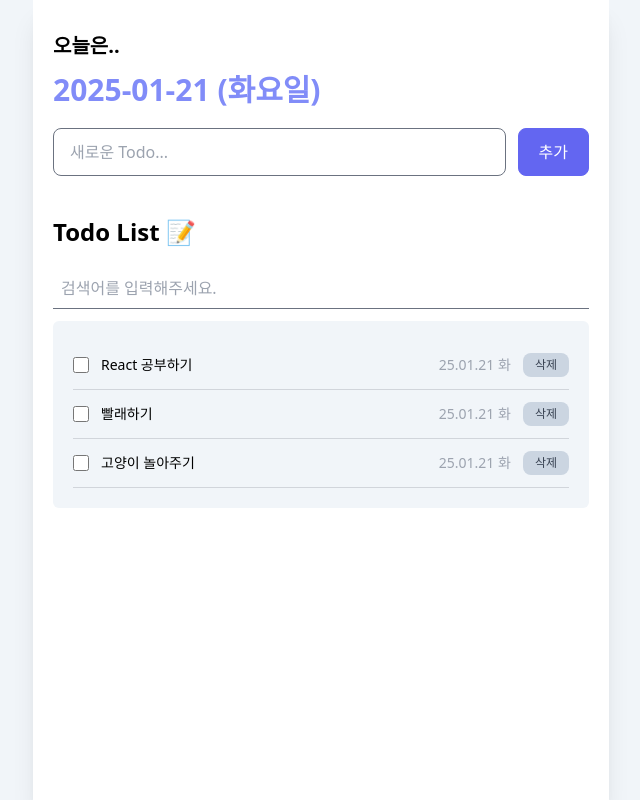
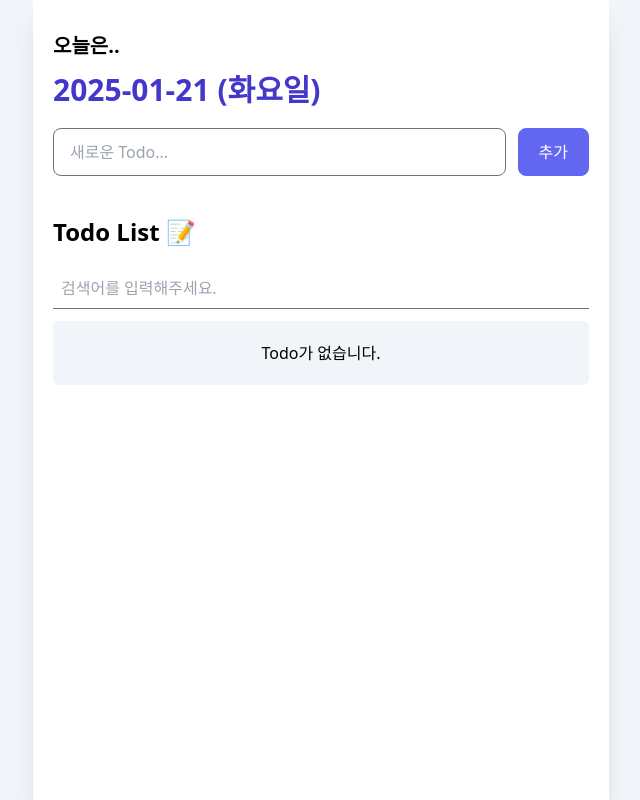
Before and after one commit to kss761036/typescript-todo, a React (Vite) app: page / in a window 1280 px wide. Shown: the whole page, without its empty margins (319-959 px from the left). Built offline with nearby package versions, Linux system fonts and the light colour scheme.

Commit message:
feat: 로컬스토리지로 state 저장

```diff
--- a/src/App.tsx
+++ b/src/App.tsx
@@ -1,38 +1,31 @@
-import { useRef, useState } from "react";
+import { useEffect, useRef, useState } from "react";
 import "./App.css";
 import Editor from "./components/Editor";
 import Header from "./components/Header";
 import List from "./components/List";
 import dayjs from "dayjs";
 import "dayjs/locale/ko";
+import { TodoType } from "./types";
 
 dayjs.locale("ko");
 const formattedDate = dayjs().format("YY.MM.DD dd");
 
-const mockData = [
-  {
-    id: 0,
-    isDone: false,
-    content: "React 공부하기",
-    date: formattedDate,
-  },
-  {
-    id: 1,
-    isDone: false,
-    content: "빨래하기",
-    date: formattedDate,
-  },
-  {
-    id: 2,
-    isDone: false,
-    content: "고양이 놀아주기",
-    date: formattedDate,
-  },
-];
+function App() {
+  // JSON.parse는 빈값을 반환하면 안됨.
+  const getInitialTodos = (): TodoType[] => {
+    const localData = localStorage.getItem("todos");
+    if (localData) {
+      return JSON.parse(localData);
+    }
+    return [];
+  };
 
-function App() {
-  const idRef = useRef(3);
-  const [todos, setTodos] = useState(mockData);
+  const idRef = useRef(0);
+  const [todos, setTodos] = useState<TodoType[]>(getInitialTodos);
+
+  useEffect(() => {
+    localStorage.setItem("todos", JSON.stringify(todos));
+  }, [todos]);
 
   const onCreate = (content: string) => {
     const newData = {
--- a/src/components/Header.tsx
+++ b/src/components/Header.tsx
@@ -7,7 +7,7 @@ const Header = () => {
   return (
     <div className="mb-5">
       <h3 className="text-xl font-bold">오늘은..</h3>
-      <h2 className="mt-3 text-3xl font-bold text-indigo-400">
+      <h2 className="mt-3 text-3xl font-bold text-indigo-700">
         {formattedDate}
       </h2>
     </div>
```
